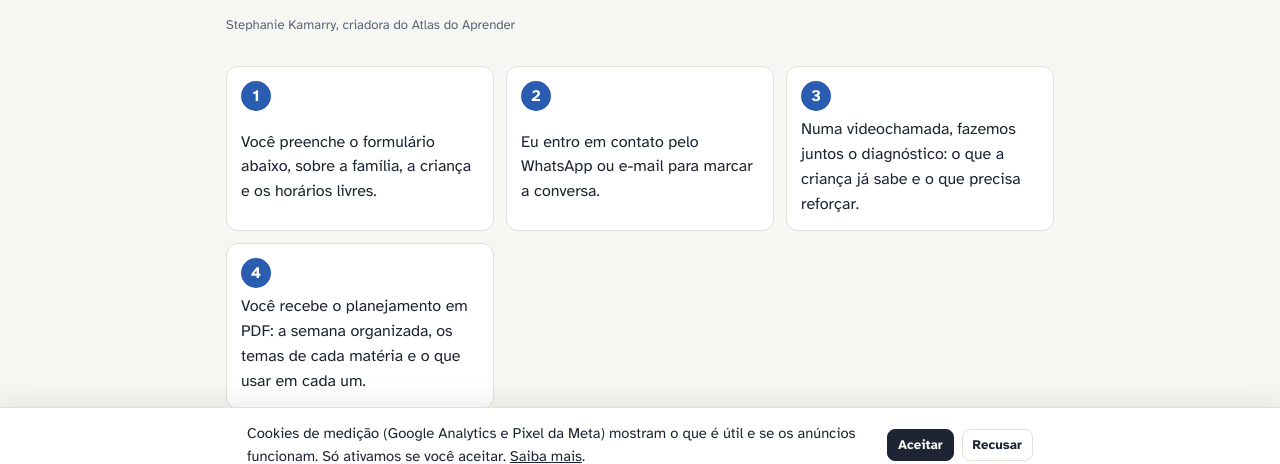
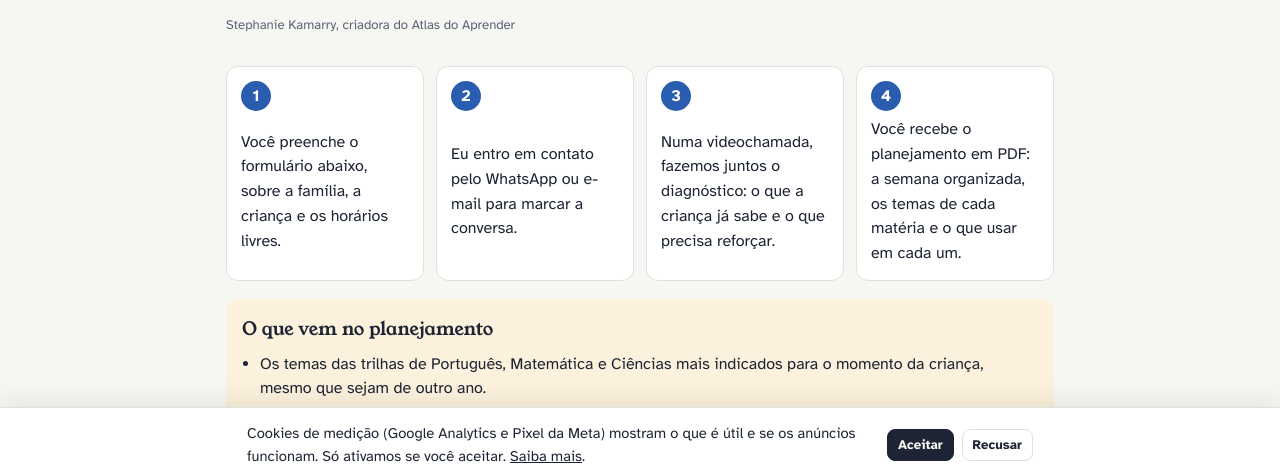
Before and after one commit to NyquistEdu/atlas-do-aprender, a Next.js app: page /planejamento in a window 1280 px wide. Shown: the part 318-782 px from the top of the page. Built offline with nearby package versions, Linux system fonts and the light colour scheme; no server answers.

Commit message:
Ajuste nos passos do planejamento
Co-Authored-By: Claude Opus 5.5 <noreply@anthropic.com>
Claude-Session: https://claude.ai/code/session_0132gkQLcjswoVMtYcMiysbS

```diff
--- a/app/globals.css
+++ b/app/globals.css
@@ -224,7 +224,7 @@ details[open]>summary .ver{display:none}
 .artigo p,.artigo li{max-width:70ch}
 .artigo ul{margin:0;padding-left:20px;display:grid;gap:4px}
 /* Planejamento gratuito */
-.passos-plan{display:grid;grid-template-columns:repeat(auto-fit,minmax(200px,1fr));gap:12px}
+.passos-plan{display:grid;grid-template-columns:repeat(auto-fit,minmax(150px,1fr));gap:12px}
 .passos-plan>div{background:var(--card);border:1px solid var(--line);border-radius:12px;padding:14px;display:grid;gap:6px}
 .passos-plan b{width:30px;height:30px;border-radius:50%;background:var(--mat);color:#fff;display:grid;place-items:center}
 .plan-form fieldset{border:1px solid var(--line);border-radius:10px;padding:12px 14px;display:grid;gap:10px;margin:0;min-width:0}
```
